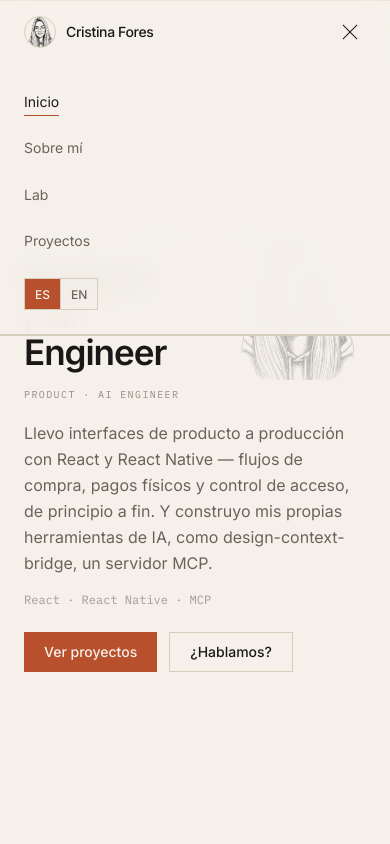
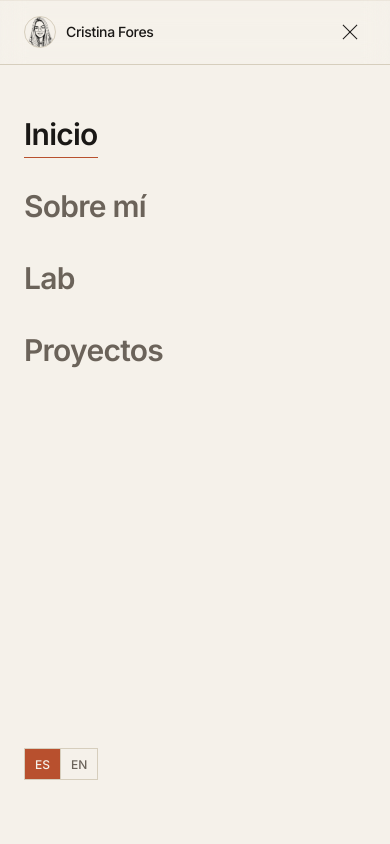
Before and after one commit to CristinaFores/portafolio, a Next.js app: page / in a window 390 px wide. Both pictures are taken after a click on the button "Abrir o cerrar menú". Shown: the top 844 px of the page. Built offline with nearby package versions, Linux system fonts and the light colour scheme.

Commit message:
fix: full-screen mobile menu overlay via portal

```diff
--- a/app/globals.css
+++ b/app/globals.css
@@ -207,4 +207,19 @@
       transparent 76%
     );
   }
+
+  @keyframes menu-in {
+    from {
+      opacity: 0;
+      transform: translateY(-8px);
+    }
+    to {
+      opacity: 1;
+      transform: translateY(0);
+    }
+  }
+
+  .animate-menu-in {
+    animation: menu-in 0.24s cubic-bezier(0.4, 0, 0.2, 1) both;
+  }
 }
--- a/components/navbar.tsx
+++ b/components/navbar.tsx
@@ -2,10 +2,11 @@
 
 import Link from "next/link"
 import Image from "next/image"
+import { createPortal } from "react-dom"
 import { usePathname } from "next/navigation"
 import { useEffect, useRef, useState, useSyncExternalStore } from "react"
 import { useTheme } from "next-themes"
-import { motion, AnimatePresence } from "framer-motion"
+import { motion } from "framer-motion"
 import { cn } from "@/lib/utils"
 import { useLocale } from "@/lib/locale-context"
 import { EASE } from "@/lib/motion"
@@ -91,15 +92,17 @@ type NavLinkProps = {
   active: boolean
   onClick?: () => void
   layoutId?: string
+  size?: "sm" | "lg"
 }
 
-function NavLinkItem({ href, label, active, onClick, layoutId = "nav-underline" }: NavLinkProps) {
+function NavLinkItem({ href, label, active, onClick, layoutId = "nav-underline", size = "sm" }: NavLinkProps) {
   return (
     <Link
       href={href}
       onClick={onClick}
       className={cn(
-        "relative py-1 text-sm transition-colors",
+        "relative inline-block w-fit py-1 transition-colors",
+        size === "lg" ? "text-3xl font-semibold tracking-tight" : "text-sm",
         active ? "text-foreground" : "text-muted-foreground hover:text-foreground",
       )}
     >
@@ -152,16 +155,41 @@ export function Navbar() {
   }, [reduced])
 
   const headerRef = useRef<HTMLElement>(null)
+  const overlayRef = useRef<HTMLDivElement>(null)
 
   useEffect(() => {
     if (!mobileOpen) return
     const handler = (e: PointerEvent) => {
-      if (headerRef.current && !headerRef.current.contains(e.target as Node)) {
+      const target = e.target as Node
+      const insideHeader = headerRef.current?.contains(target)
+      const insideOverlay = overlayRef.current?.contains(target)
+      if (!insideHeader && !insideOverlay) {
         setMobileOpen(false)
       }
     }
     document.addEventListener("pointerdown", handler)
     return () => document.removeEventListener("pointerdown", handler)
+  }, [mobileOpen])
+
+  // Lock body scroll while the full-screen mobile menu is open.
+  useEffect(() => {
+    if (!mobileOpen) return
+    const previous = document.body.style.overflow
+    document.body.style.overflow = "hidden"
+    return () => {
+      document.body.style.overflow = previous
+    }
+  }, [mobileOpen])
+
+  // Close the mobile menu when resizing up to the desktop breakpoint.
+  useEffect(() => {
+    if (!mobileOpen) return
+    const mq = window.matchMedia("(min-width: 768px)")
+    const onChange = () => {
+      if (mq.matches) setMobileOpen(false)
+    }
+    mq.addEventListener("change", onChange)
+    return () => mq.removeEventListener("change", onChange)
   }, [mobileOpen])
 
   const toggleTheme = () => {
@@ -242,17 +270,14 @@ export function Navbar() {
           </div>
         </button>
       </nav>
-      <AnimatePresence initial={false}>
-        {mobileOpen && (
-          <motion.div
-            key="mobile-menu"
-            initial={{ opacity: 0, height: 0 }}
-            animate={{ opacity: 1, height: "auto" }}
-            exit={{ opacity: 0, height: 0 }}
-            transition={{ duration: 0.28, ease: EASE }}
-            className="overflow-hidden border-b border-border bg-background/95 backdrop-blur-md md:hidden"
+      {mounted &&
+        mobileOpen &&
+        createPortal(
+          <div
+            ref={overlayRef}
+            className="fixed inset-0 z-40 h-[100dvh] bg-background md:hidden motion-safe:animate-menu-in"
           >
-            <ul className="mx-auto flex max-w-5xl flex-col gap-5 px-6 py-6">
+            <ul className="mx-auto flex h-full max-w-5xl flex-col gap-7 px-6 pb-16 pt-28">
               {navLinks.map((link) => (
                 <li key={link.href}>
                   <NavLinkItem
@@ -261,10 +286,11 @@ export function Navbar() {
                     active={isActive(link.href, pathname)}
                     onClick={() => setMobileOpen(false)}
                     layoutId="nav-underline-mobile"
+                    size="lg"
                   />
                 </li>
               ))}
-              <li className="flex flex-wrap items-center gap-2 pt-1">
+              <li className="mt-auto flex flex-wrap items-center gap-2">
                 <NavControls
                   locale={locale}
                   setLocale={setLocale}
@@ -276,9 +302,9 @@ export function Navbar() {
                 />
               </li>
             </ul>
-          </motion.div>
+          </div>,
+          document.body,
         )}
-      </AnimatePresence>
     </header>
   )
 }
```
